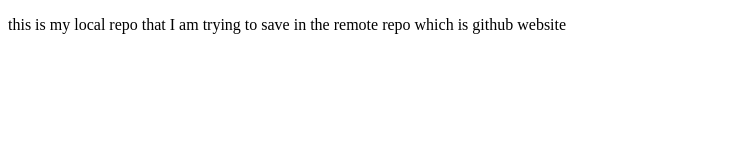
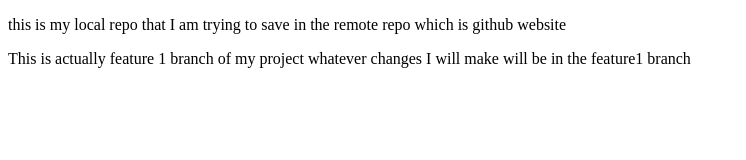
Before and after one commit to amanSingh35/localrepo, a plain HTML site: page index.html in a window 1280 px wide. Shown: the whole page, without its empty margins (0-746 px from the left). Drawn offline with Linux system fonts and the light colour scheme.

Commit message:
new feature in feature1

```diff
--- a/index.html
+++ b/index.html
@@ -8,6 +8,10 @@
 <body>
     <p>this is my local repo that I am trying to save
         in the remote repo which is github website
+
+    </p>
+    <p>This is actually feature 1 branch of my project
+        whatever changes I will make will be in the feature1 branch
     </p>
 </body>
 </html>
```
